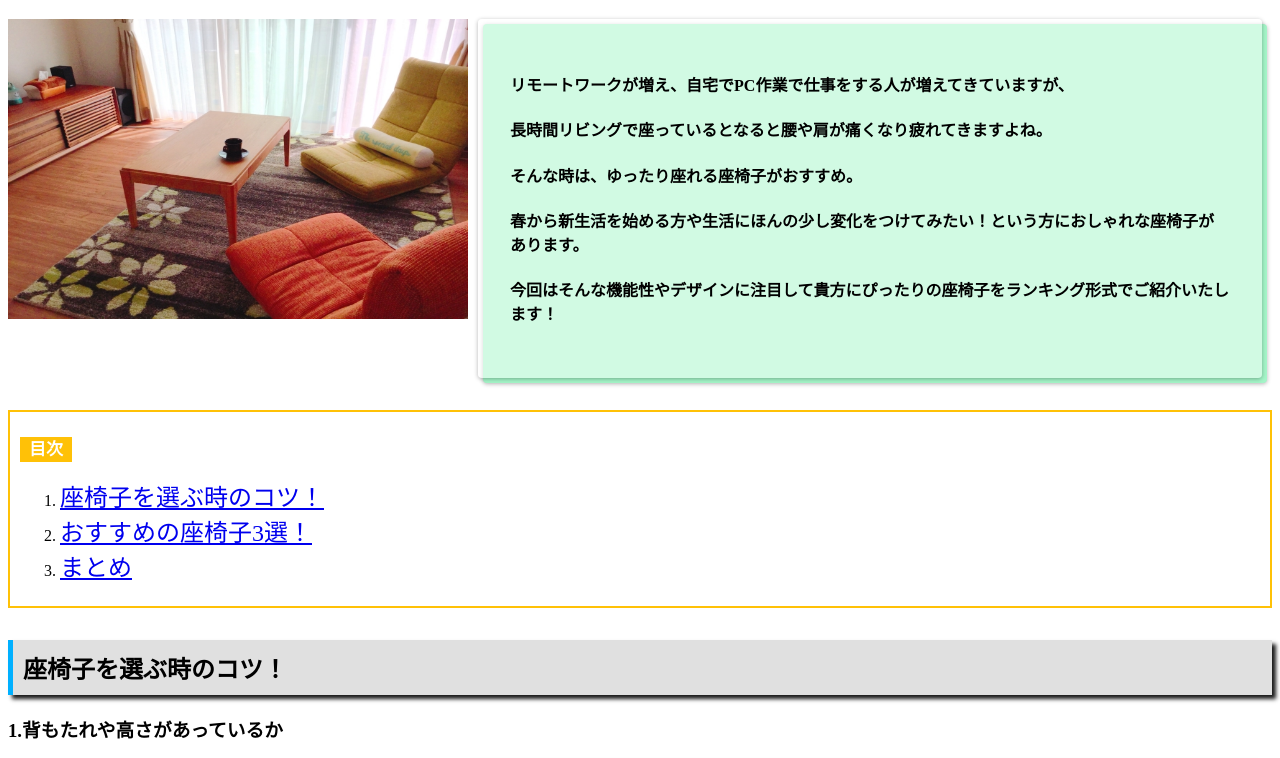
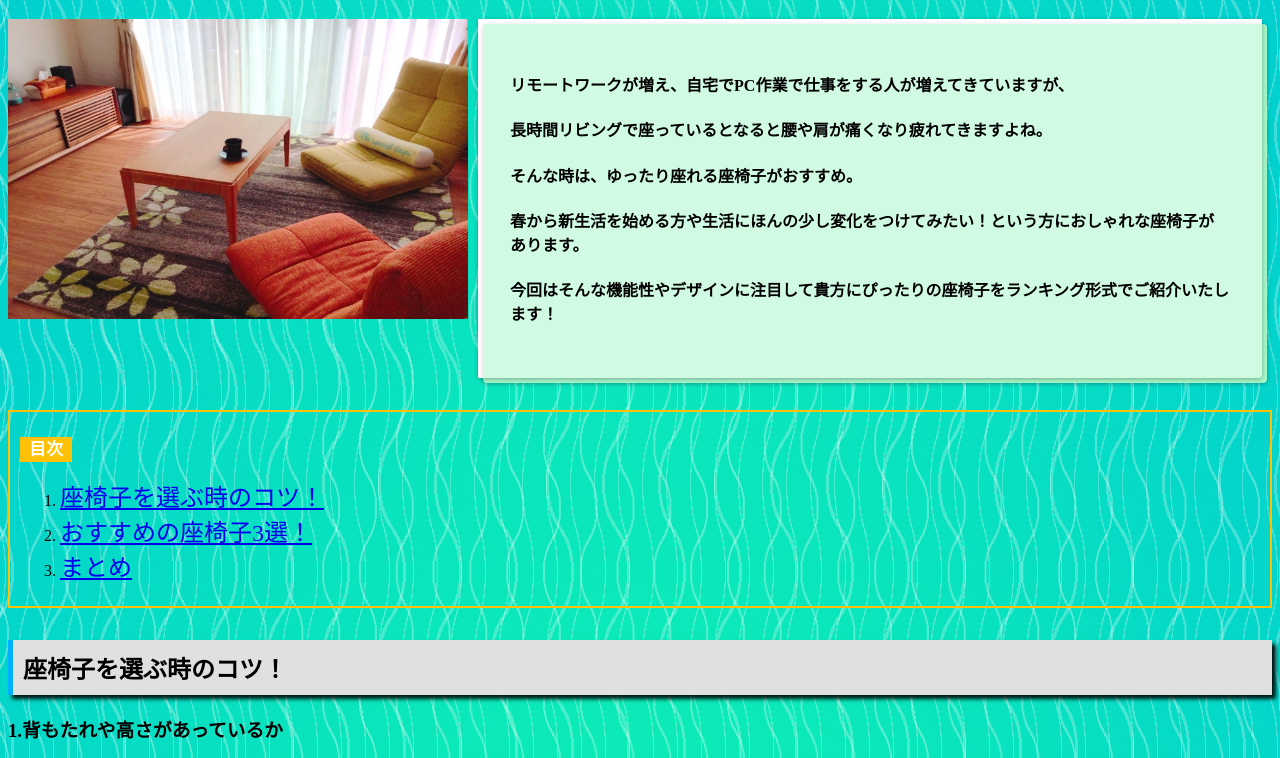
Before and after one commit to shuhei-penguin/zaisu, a plain HTML site: page index.html in a window 1280 px wide. Shown: the part 132-890 px from the top of the page. Drawn offline with Linux system fonts and the light colour scheme.

Commit message:
コミット

```diff
--- a/style.css
+++ b/style.css
@@ -101,3 +101,10 @@ h2{
         display: flex;
     }
  }
+
+ body {
+    background: radial-gradient(1.5em 6.28571em at 1.95em, rgba(255, 255, 255, 0) 50%, rgba(255, 255, 255, 0.25) 50%, rgba(255, 255, 255, 0.25) 55%, rgba(255, 255, 255, 0) 55%) 0 0, radial-gradient(1.5em 6.28571em at -0.45em, rgba(255, 255, 255, 0) 50%, rgba(255, 255, 255, 0.25) 50%, rgba(255, 255, 255, 0.25) 55%, rgba(255, 255, 255, 0) 55%) 1.5em 5.5em, radial-gradient(2.3em 4.57143em at 2.99em, rgba(255, 255, 255, 0) 50%, rgba(255, 255, 255, 0.3) 50%, rgba(255, 255, 255, 0.3) 55%, rgba(255, 255, 255, 0) 55%) 0 0, radial-gradient(2.3em 4.57143em at -0.69em, rgba(255, 255, 255, 0) 50%, rgba(255, 255, 255, 0.3) 50%, rgba(255, 255, 255, 0.3) 55%, rgba(255, 255, 255, 0) 55%) 2.3em 4em, radial-gradient(3.5em 6.28571em at 4.55em, rgba(255, 255, 255, 0) 50%, rgba(255, 255, 255, 0.25) 50%, rgba(255, 255, 255, 0.25) 55%, rgba(255, 255, 255, 0) 55%) 0 0, radial-gradient(3.5em 6.28571em at -1.05em, rgba(255, 255, 255, 0) 50%, rgba(255, 255, 255, 0.25) 50%, rgba(255, 255, 255, 0.25) 55%, rgba(255, 255, 255, 0) 55%) 3.5em 5.5em, radial-gradient(#15ffa5, #00ced1);
+    background-color: mediumspringgreen;
+    background-size: 1.5em 11em, 1.5em 11em, 2.3em 8em, 2.3em 8em, 3.5em 11em, 3.5em 11em, 100% 100%;
+    background-repeat: repeat;
+  }
```
